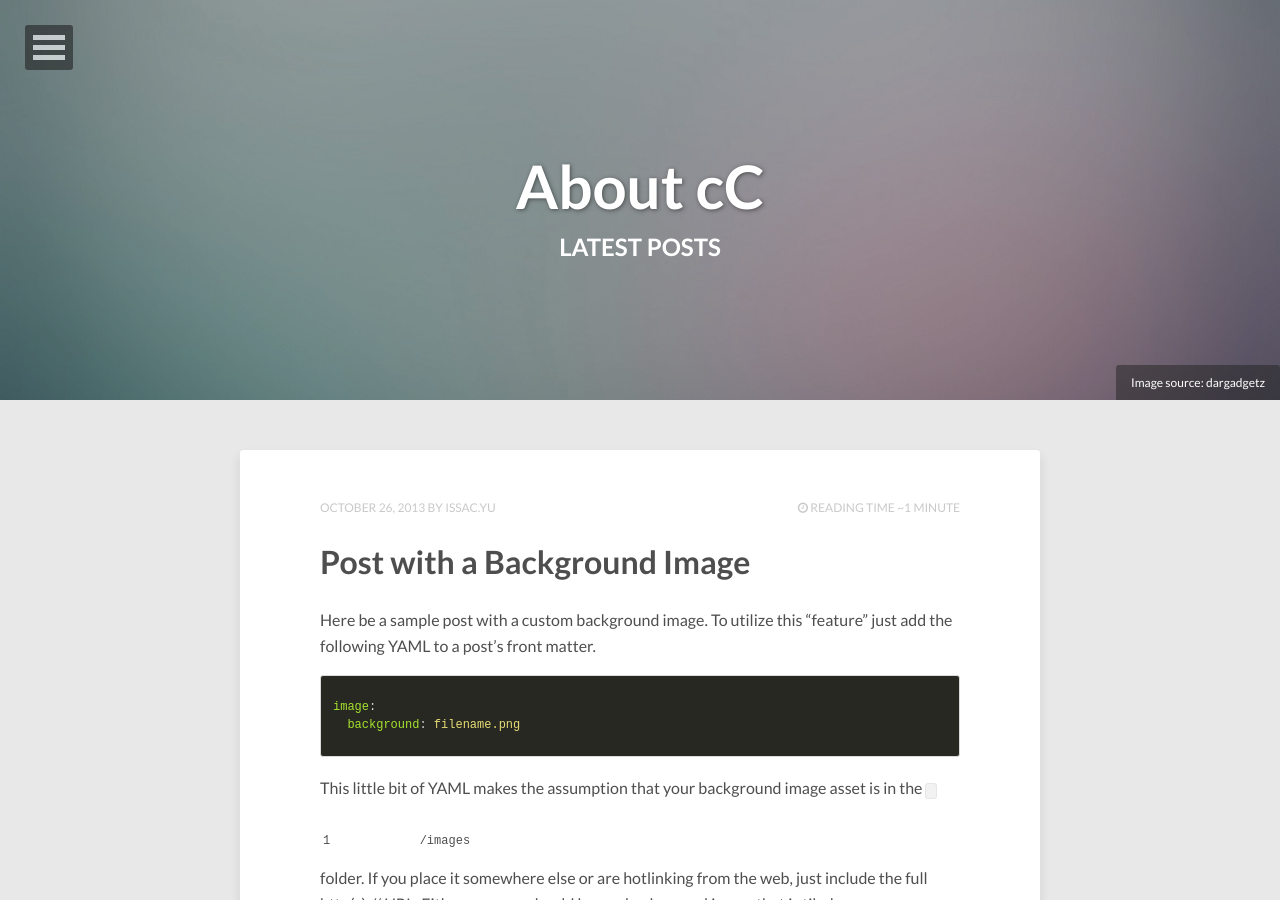
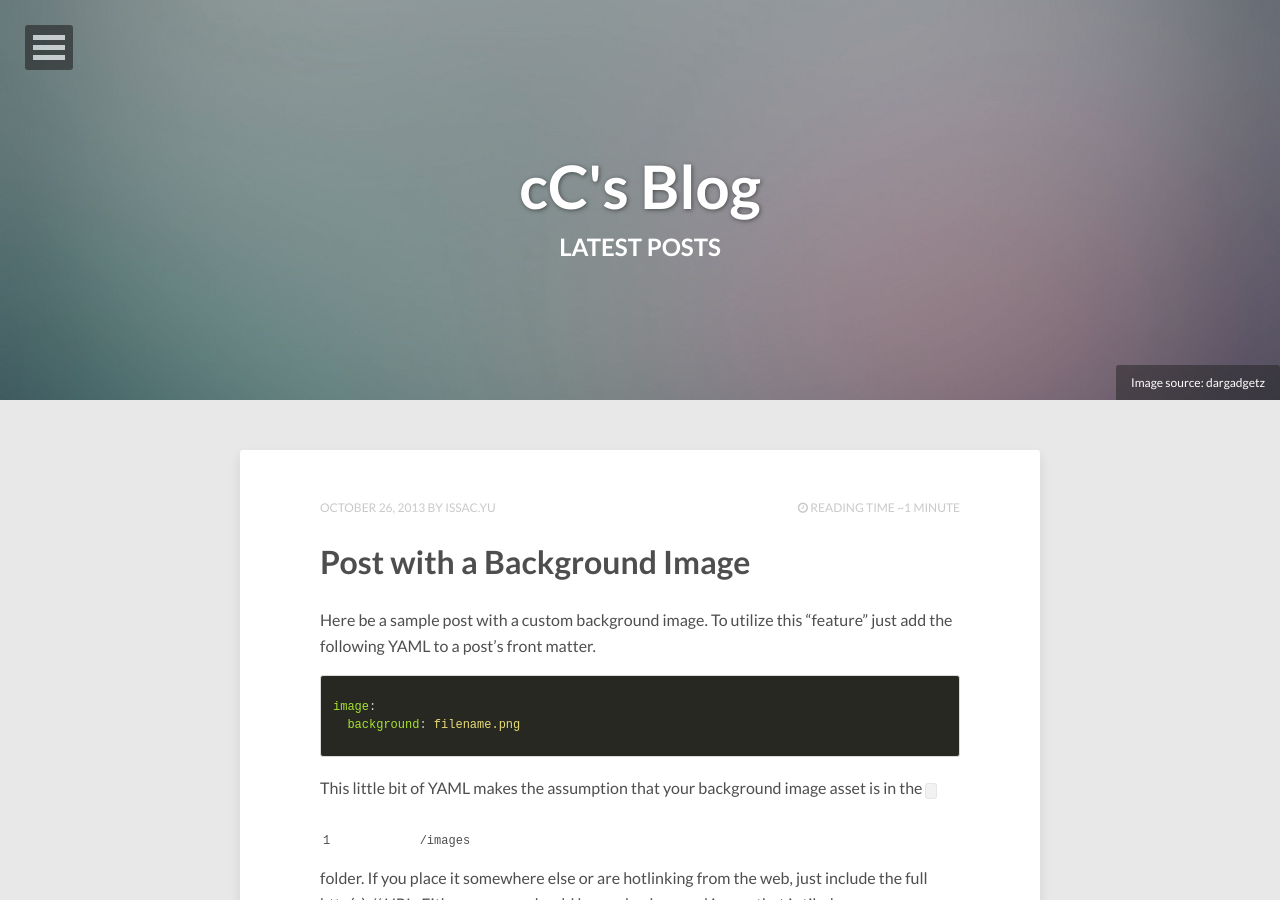
Before and after one commit to yycsysu/yycsysu.github.io, a Jekyll site: the page built from index.html, in a window 1280 px wide and 900 px high. Built offline with Jekyll 4.4.1, drawn with Linux system fonts in a browser that asks for light colours; nearby versions of some CDN libraries; the list of posts is cut into pages by our own code.

```diff
--- a/_config.yml
+++ b/_config.yml
@@ -1,5 +1,5 @@
-title:            About cC
-description:      Victory loves preparation
+title:            cC's Blog
+description:      Victory loves preparation.
 disqus_shortname: hpstrtheme
 reading_time:     true
 words_per_minute: 200
@@ -11,7 +11,7 @@ url: //yycsysu.github.io
 owner:
   name:           Issac.yu
   avatar:         avatar.jpg
-  bio:            "Your bio goes here. It shouldn't be super long but a good two sentences or two should suffice."
+  bio:            "Victory loves preparation. "
   email:          yycsysu@gmail.com
   # Social networking links used in footer. Update and remove as you like.
   twitter:
@@ -23,7 +23,7 @@ owner:
   flickr:
   tumblr:
   # google plus id, include the '+', eg +mmistakes
-  google_plus:    +yourid
+  google_plus:
 
 # Background image to be tiled on all pages
 background:
--- a/_includes/navigation.html
+++ b/_includes/navigation.html
@@ -14,7 +14,7 @@
 				{% if site.owner.email %}<li>
 					<a href="mailto:{{ site.owner.email }}"><i class="fa fa-fw fa-envelope"></i> Email</a>
 				</li>{% endif %}
-				{% if site.owner.twitter %}<li>
+				<!--{% if site.owner.twitter %}<li>
 					<a href="http://twitter.com/{{ site.owner.twitter }}"><i class="fa fa-fw fa-twitter"></i> Twitter</a>
 				</li>{% endif %}
 				{% if site.owner.facebook %}<li>
@@ -25,7 +25,7 @@
 				</li>{% endif %}
 				{% if site.owner.linkedin %}<li>
 					<a href="http://linkedin.com/in/{{ site.owner.linkedin }}"><i class="fa fa-fw fa-linkedin"></i> LinkedIn</a>
-				</li>{% endif %}
+				</li>{% endif %}-->
 				{% if site.owner.github %}<li>
 					<a href="http://github.com/{{ site.owner.github }}"><i class="fa fa-fw fa-github"></i> GitHub</a>
 				</li>{% endif %}
```
